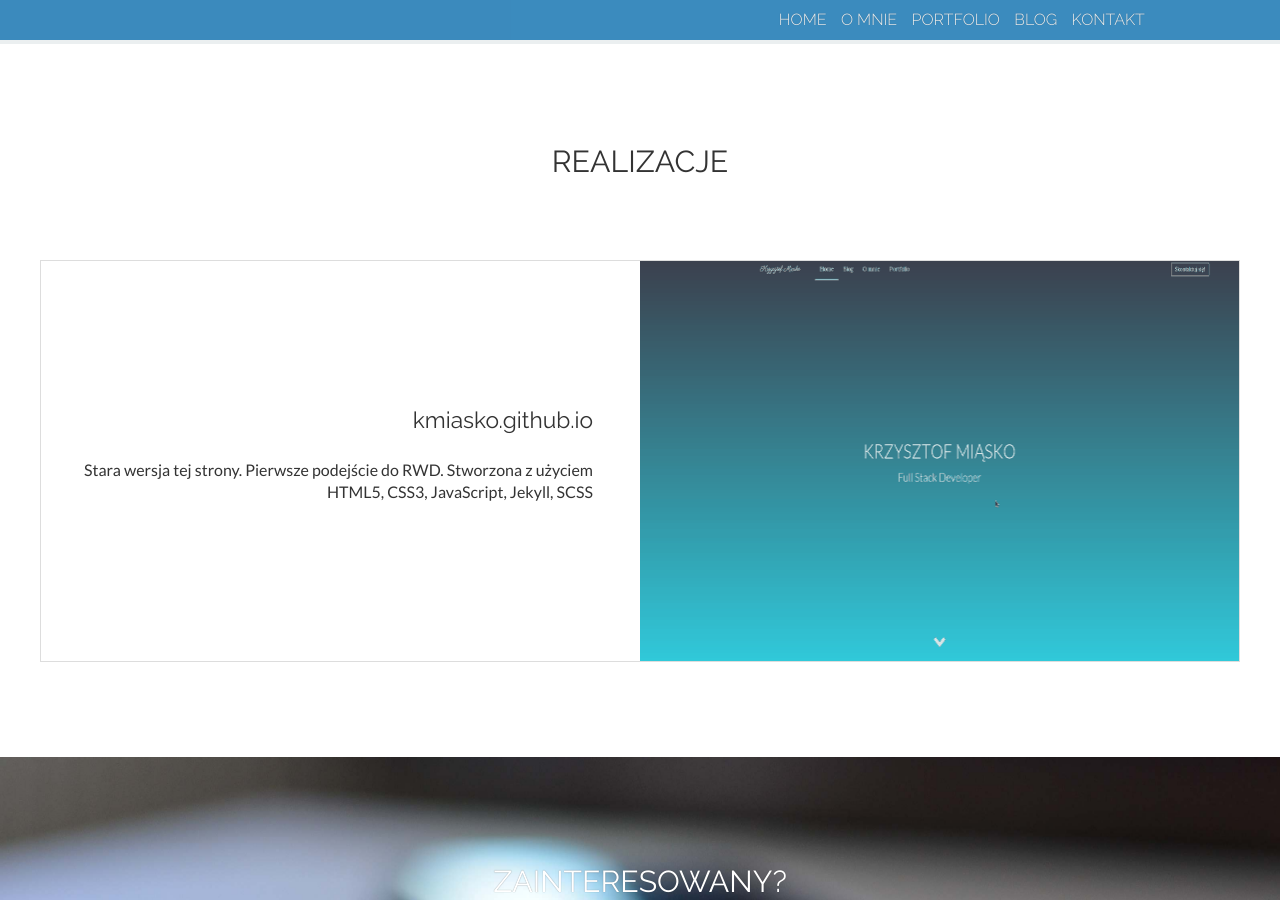
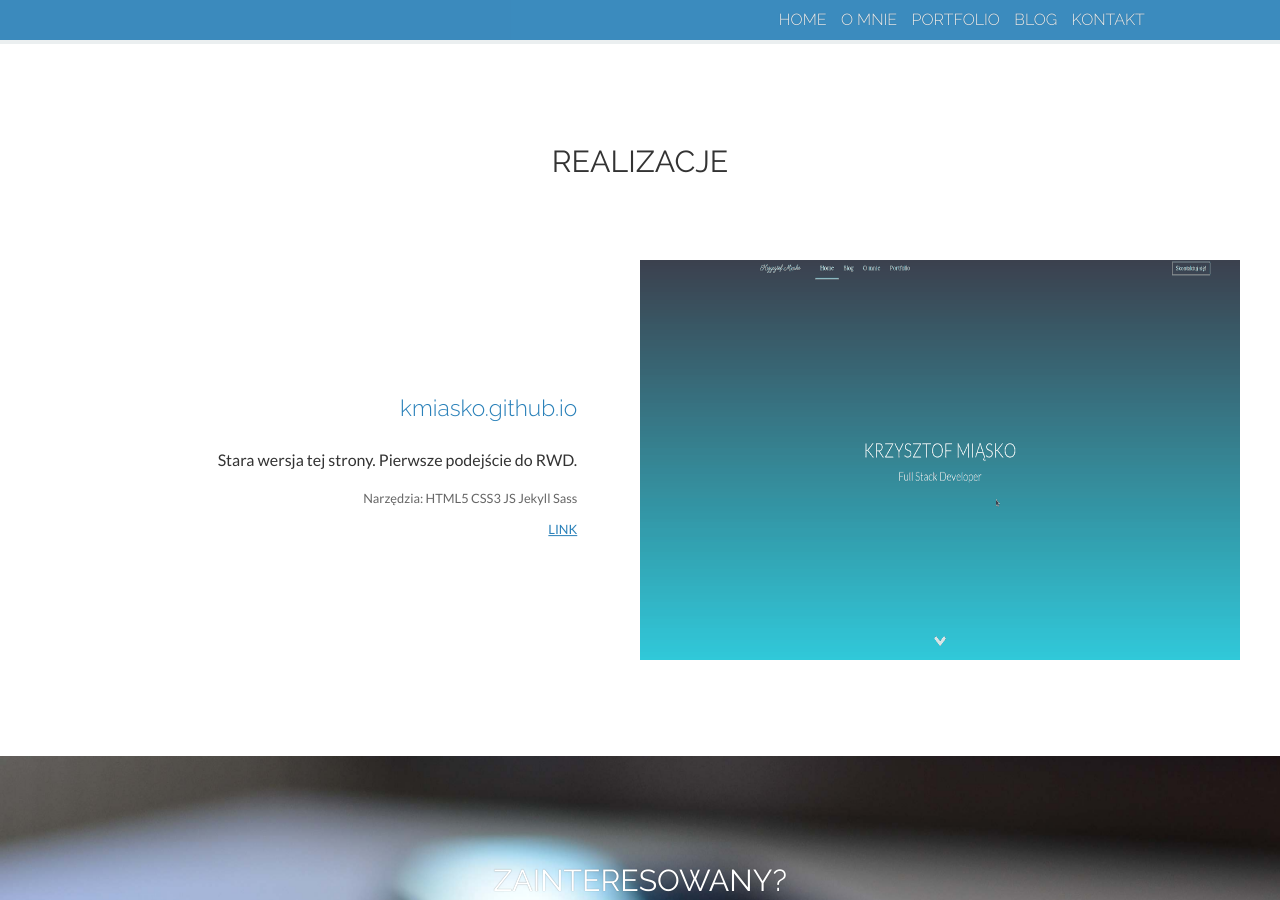
Before and after one commit to kmiasko/kmiasko.github.io, a Jekyll site: the page built from index.html, in a window 1280 px wide and 900 px high, scrolled down 2285 px. Built offline with Jekyll 4.4.1, drawn with Linux system fonts in a browser that asks for light colours.

Commit message:
portfolio section fixed

```diff
--- a/_includes/head.html
+++ b/_includes/head.html
@@ -4,8 +4,8 @@
   <meta content="True" name="HandheldFriendly">
   <meta name="viewport" content="width=device-width, initial-scale=1.0, maximum-scale=1.0, user-scalable=0">
   <meta name="description" content="{% if page.excerpt %}{{ page.excerpt | strip_html | strip_newlines | truncate: 160 }}{% else %}{{ site.description }}{% endif %}">
-  <!-- <link rel="stylesheet" href="{{ "/css/main.css" | prepend: site.baseurl }}"> -->
-  <link rel="stylesheet" href="{{ "/vendor/main.css" | prepend: site.baseurl }}">
+  <link rel="stylesheet" href="{{ "/css/main.css" | prepend: site.baseurl }}">
+  <!-- <link rel="stylesheet" href="{{ "/vendor/main.css" | prepend: site.baseurl }}"> -->
   <link rel="canonical" href="{{ page.url | replace:'index.html','' | prepend: site.baseurl | prepend: site.url }}">
   <link rel="alternate" type="application/rss+xml" title="{{ site.title }}" href="{{ "/feed.xml" | prepend: site.baseurl | prepend: site.url }}">
   <link rel="apple-touch-icon" href="apple-touch-icon.png">
--- a/_sass/_layout.sass
+++ b/_sass/_layout.sass
@@ -249,11 +249,23 @@ $opacity: 0.1
   .portfolio-desc
     text-align: center
     max-width: 35em
-    margin: 0 auto 3em auto
-    padding: 0 0.5em
+    margin: modular-scale(4) auto
+    padding: 0 modular-scale(2)
 
     h3
-      margin: 1em 0
+      margin: modular-scale(1) 0
+      color: $bostonBlue
+      font-weight: 300
+
+    .meta
+      font-size: modular-scale(0)
+      color: #666
+
+      a
+        display: block
+        color: $bostonBlue
+        text-decoration: underline
+        margin: modular-scale(1) 0
 
 .last-codepens
 
--- a/_sass/_state.sass
+++ b/_sass/_state.sass
@@ -85,7 +85,6 @@
 .portfolio
   +media($tablet)
     .portfolio-item
-      border: 1px solid #ddd
       position: relative
       +clearfix
 
@@ -94,18 +93,23 @@
         float: left
 
       .portfolio-desc
-        vertical-align: middle
         width: 50%
         float: right
-        padding-top: 10%
         text-align: left
+        position: absolute
+        transform: translateY(-50%)
+        top: 50%
+        margin: 0
+        right: 0
 
       &:nth-child(2n)
         .portfolio-img
           float: right
+
         .portfolio-desc
           float: left
           text-align: right
+          left: 0
 
 .about
   +media($tablet)
--- a/index.html
+++ b/index.html
@@ -79,6 +79,10 @@ title: "Krzysztof Miąsko"
       <div class="portfolio-desc">
         <h3>{{ portfolio.title }}</h3>
         <p>{{ portfolio.description }}</p>
+        <p class="meta">
+          <span>Narzędzia: {{ portfolio.tools }}</span>
+          <a href="{{ portfolio.link }}">LINK</a>
+        </p>
       </div>
     </div>
     {% endfor %}
--- a/js/main.js
+++ b/js/main.js
@@ -6,12 +6,12 @@
   function debounce(func, wait, immediate) {
     var timeout;
     return function anon() {
-      var that = this;
+      var _that = this;
       var args = arguments;
       var later = function later() {
         timeout = null;
         if (!immediate) {
-          func.apply(that, args);
+          func.apply(_that, args);
         }
       };
 
@@ -19,7 +19,7 @@
       clearTimeout(timeout);
       timeout = setTimeout(later, wait);
       if (callNow) {
-        func.apply(that, args);
+        func.apply(_that, args);
       }
     };
   }
```
Also changed, not shown: _portfolios/old_homepage.md (+2 -1 lines).
